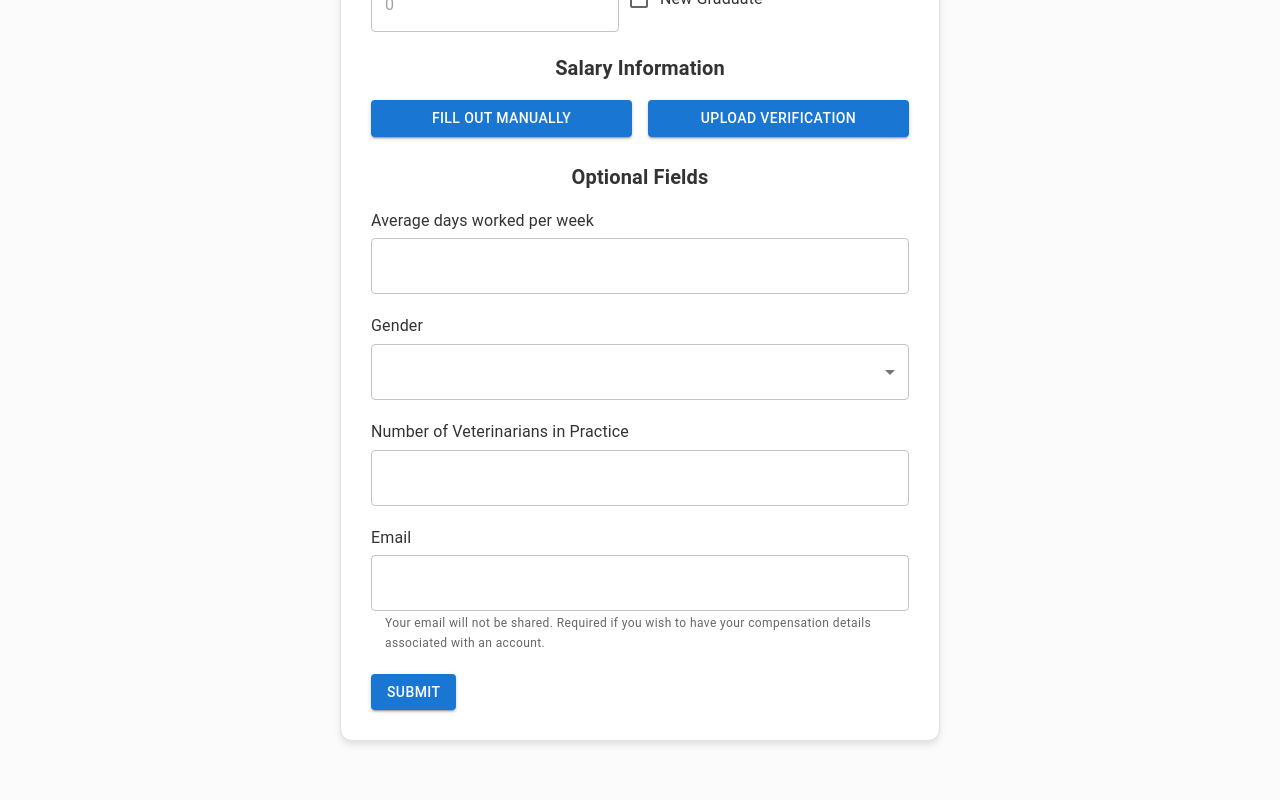
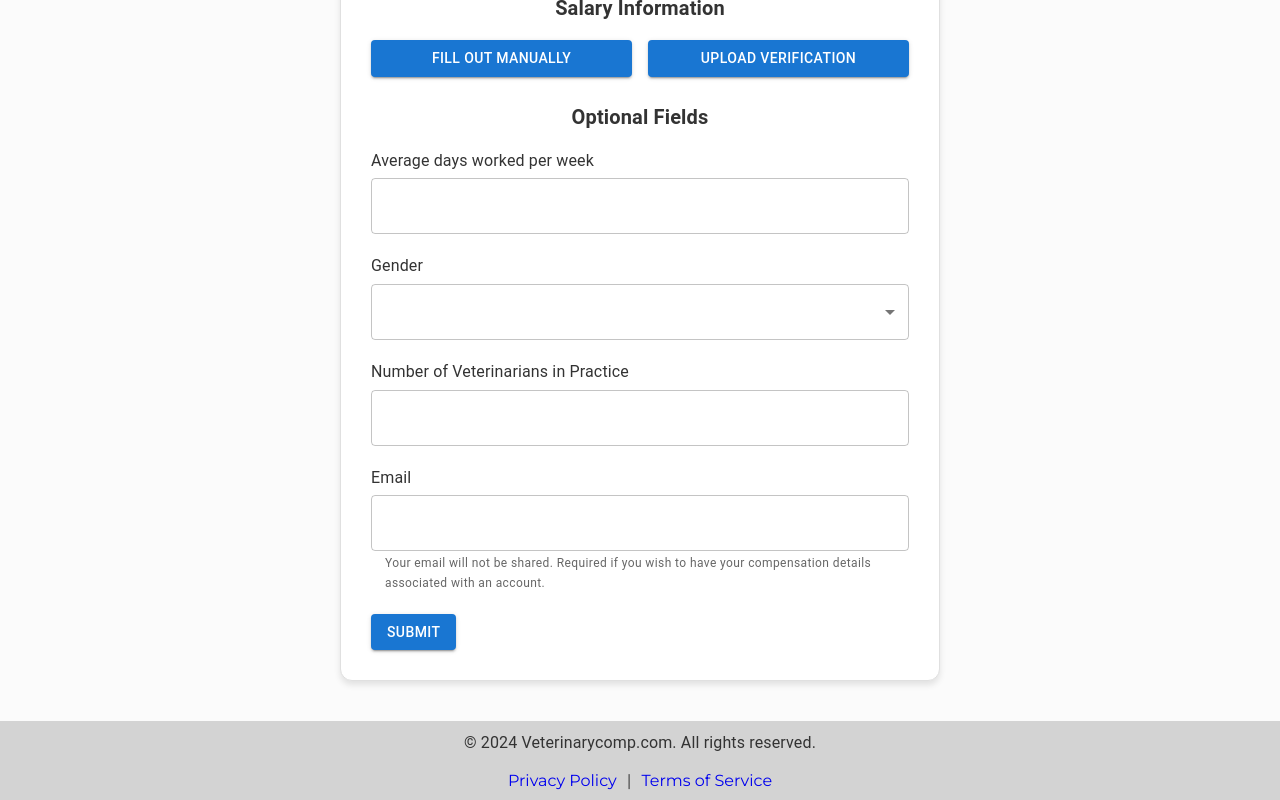
Before and after one commit to RyanNicoletti/vetcomp, a React (Vite) app in the folder frontend/: page /addcomp in a window 1280 px wide. Shown: the part 690-1490 px from the top of the page. Built offline with nearby package versions, Linux system fonts and the light colour scheme.

Commit message:
add footer

```diff
--- a/frontend/src/App.css
+++ b/frontend/src/App.css
@@ -1,3 +1,5 @@
-.nav-container {
-  margin-bottom: 100px;
+.app_container {
+  min-height: 100vh;
+  display: flex;
+  flex-direction: column;
 }
--- a/frontend/src/App.tsx
+++ b/frontend/src/App.tsx
@@ -4,11 +4,13 @@ import Header from "./components/header/Header";
 import Home from "./pages/Home";
 import AddCompForm from "./pages/AddCompForm";
 import { Box } from "@mui/material";
+import Footer from "./components/footer/Footer";
 
 function App() {
   return (
     <Router>
-      <Box className="nav-container">
+      <Box className="app_container">
+        <Box className="nav_container">
           <Header />
         </Box>
         <Routes>
@@ -17,6 +19,8 @@ function App() {
           <Route path="/contact" element={<Contact />} />
           <Route path="/addcomp" element={<AddCompForm />} />
         </Routes>
+        <Footer />
+      </Box>
     </Router>
   );
 }
--- /dev/null
+++ b/frontend/src/components/footer/Footer.css
@@ -0,0 +1,18 @@
+.footer_container {
+  text-align: center;
+  background-color: #d3d3d3;
+  padding: 10px 0;
+  margin-top: auto;
+  width: 100%;
+}
+
+.tos_links {
+  display: flex;
+  justify-content: center;
+  gap: 10px;
+}
+
+.footer_nav_link.active {
+  color: var(--teal-blue);
+  font-weight: 700;
+}
--- /dev/null
+++ b/frontend/src/components/footer/Footer.tsx
@@ -0,0 +1,30 @@
+import { Box, Typography } from "@mui/material";
+import LinkedInIcon from "@mui/icons-material/LinkedIn";
+import { NavLink } from "react-router-dom";
+import "./Footer.css";
+
+const Footer = () => {
+  return (
+    <Box component="footer" className="footer_container">
+      <Typography paragraph>
+        © 2024 Veterinarycomp.com. All rights reserved.
+      </Typography>
+      <Box className="tos_links">
+        <NavLink className="footer_nav_link" to="/privacy-policy">
+          Privacy Policy
+        </NavLink>
+        <p>|</p>
+        <NavLink className="footer_nav_link" to="/terms-of-service">
+          Terms of Service
+        </NavLink>
+      </Box>
+      {/* <Box className="socials">
+        <NavLink to="blank.com" target="_blank" rel="noopener noreferrer">
+          <LinkedInIcon className="linkedin-icon" />
+        </NavLink>
+      </Box> */}
+    </Box>
+  );
+};
+
+export default Footer;
--- a/frontend/src/components/header/Header.css
+++ b/frontend/src/components/header/Header.css
@@ -12,12 +12,15 @@
   padding: 10px 20px;
 }
 
+.desktop_nav_item.active {
+  color: var(--teal-blue);
+  font-weight: 700;
+}
+
 .nav_container {
   display: flex;
   align-items: center;
   justify-content: space-between;
-  margin-top: auto;
-  margin-bottom: auto;
 }
 
 #burger_menu {
--- a/frontend/src/components/header/Header.tsx
+++ b/frontend/src/components/header/Header.tsx
@@ -87,7 +87,7 @@ const Header = () => {
   );
 
   return (
-    <Box className="header_container">
+    <Box className="header_container" component="header">
       <AppBar
         component="nav"
         className="appbar"
--- a/frontend/src/components/salarytable/SalaryTable.css
+++ b/frontend/src/components/salarytable/SalaryTable.css
@@ -2,7 +2,7 @@
   display: flex;
   flex-direction: column;
   max-width: 1200px;
-  margin: 0px auto 100px auto;
+  margin: 100px auto 60px auto;
 }
 
 .btn-link {
```
Lines whose indentation alone changed are shown as unchanged.
